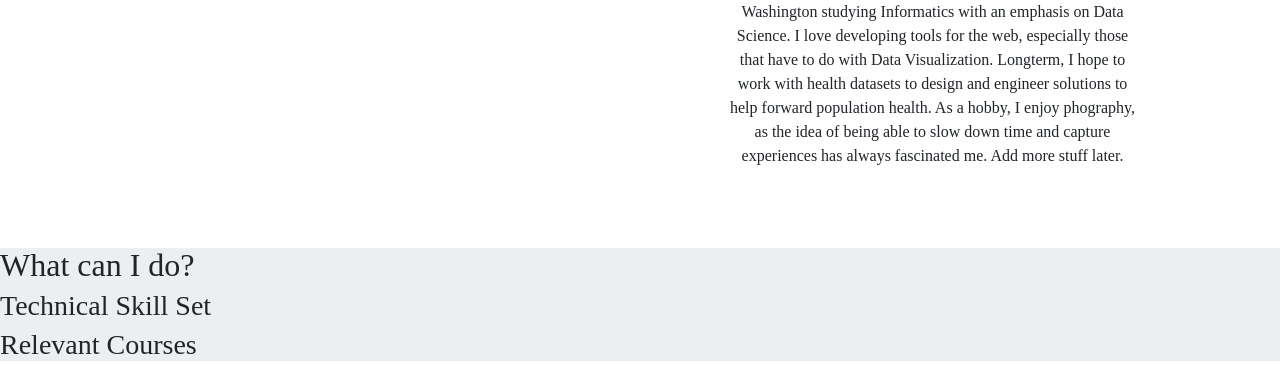
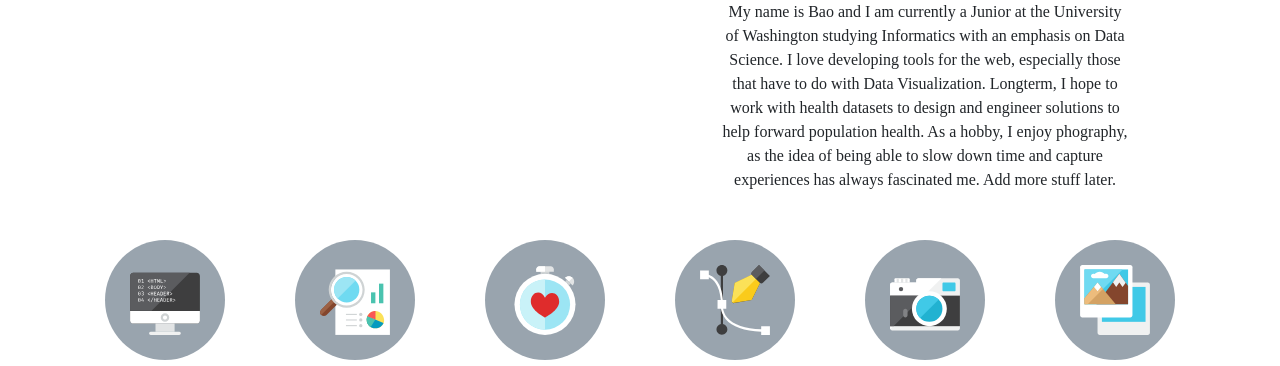
Before and after one commit to bdinh/portfolio-site, a website: page index.html in a window 1280 px wide. Shown: the part 512-878 px from the top of the page. Drawn offline with nearby package versions, Linux system fonts and the light colour scheme.

Commit message:
Added svg icons to about me section

```diff
--- a/index.html
+++ b/index.html
@@ -52,7 +52,7 @@
 
     <main>
         <div class="about container">
-            <div class="row">
+            <div class="row about-section">
                 <div class="col-md-6 about-content">
                     <img class="profile-pic" src="src/images/profile-picture.JPG" alt="Bao Profile Picture">
                 </div>
@@ -69,7 +69,26 @@
                         </p>
                     </div>
                 </div>
-
+            </div>
+            <div class="row about-section">
+                <div class="col-md-2">
+                    <img class="about-icon" src="src/svg/Coding-Html.svg" alt="iMac with Code">
+                </div>
+                <div class="col-md-2">
+                    <img class="about-icon" src="src/svg/Analytics.svg" alt="Report with Magnifying Glass">
+                </div>
+                <div class="col-md-2">
+                    <img class="about-icon" src="src/svg/Heart-Watch.svg" alt="Watch with a Heart on it">
+                </div>
+                <div class="col-md-2">
+                    <img class="about-icon" src="src/svg/Vector.svg" alt="Vector Drawing">
+                </div>
+                <div class="col-md-2">
+                    <img class="about-icon" src="src/svg/Camera-Front.svg" alt="Camera">
+                </div>
+                <div class="col-md-2">
+                    <img class="about-icon" src="src/svg/Images.svg" alt="Images">
+                </div>
             </div>
         </div>
         <div class="skills">
--- a/src/css/main.css
+++ b/src/css/main.css
@@ -60,8 +60,17 @@ body {
 .about-text {
     width: 75%;
     margin: auto;
+    padding-top: 0.5em;
+}
+
+.about-section {
+    margin: 1em 0;
 }
 
 .skills {
     background-color: #EDEEF0;
 }
+
+.about-icon {
+    width: 75%;
+}
```
